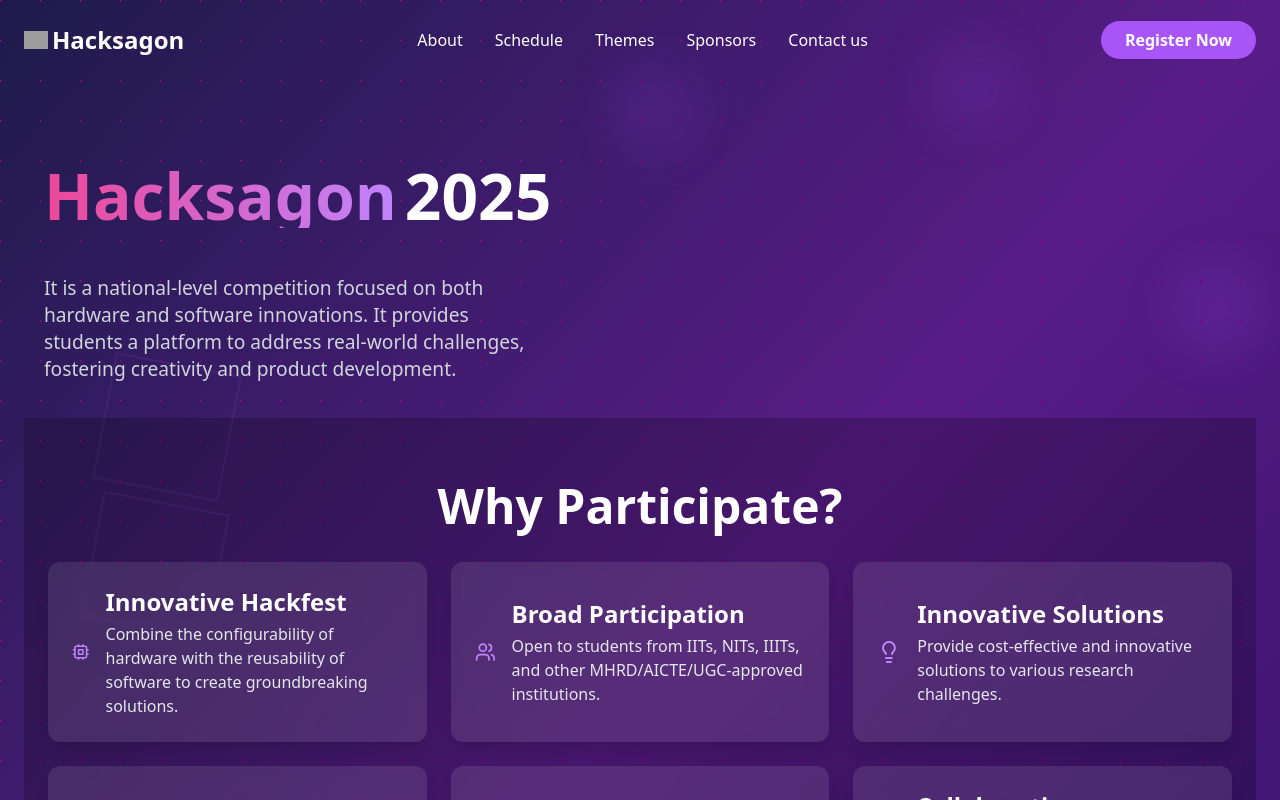
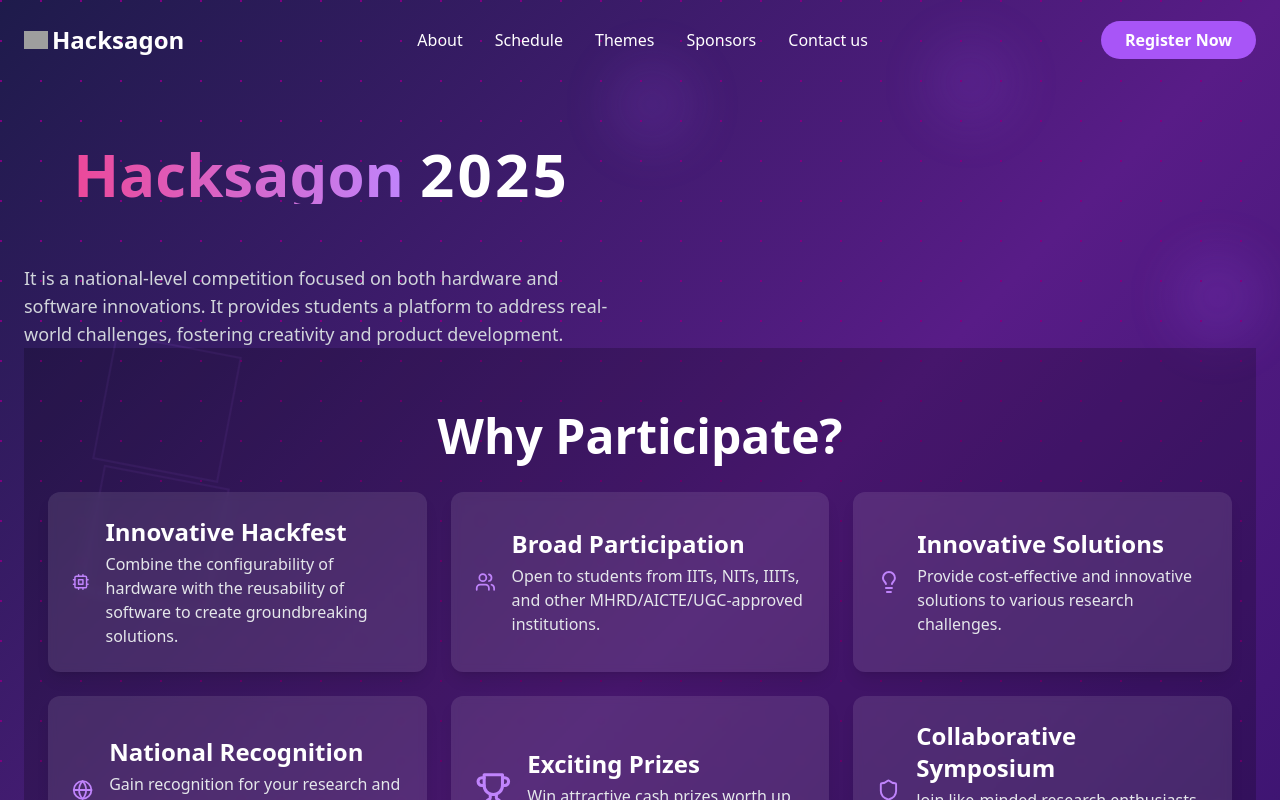
Before and after one commit to AdityaKrSingh26/Hacksagon, a React (Vite) app: page /about in a window 1280 px wide. Shown: the top 800 px of the page. Built offline with nearby package versions, Linux system fonts and the light colour scheme; grey boxes are pictures that could not be loaded.

Commit message:
done req changes

```diff
--- a/src/Pages/About/About.tsx
+++ b/src/Pages/About/About.tsx
@@ -41,18 +41,20 @@
   return (
     <div className="about-container flex flex-wrap px-4 md:px-6 py-10 md:py-16">
       <div className="about-text w-full md:w-1/2 pr-0 md:pr-6 mb-8 md:mb-0">
-  <div className="flex flex-col md:flex-row items-center justify-center md:justify-start leading-tight">
-    <h1 className="text-5xl md:text-6.5xl font-bold mb-4 md:mb-0 bg-clip-text text-transparent bg-gradient-to-r from-pink-500 to-purple-400">
-      Hacksagon
-    </h1>
-    <h1 className="text-6xl md:text-7xl font-bold typewriter-container inline-block ml-2">
-      <span className="digit block md:inline">2</span>
-      <span className="digit block md:inline">0</span>
-      <span className="digit block md:inline">2</span>
-      <span className="digit block md:inline">5</span>
-    </h1>
+      <div className="flex flex-col md:flex-row items-center justify-center leading-tight">
+  <h1 className="text-5xl md:text-6xl font-bold bg-clip-text text-transparent bg-gradient-to-r from-pink-500 to-purple-400 mb-4 md:mb-0">
+    Hacksagon
+
+  </h1>
+  <div className="digit-container flex md:md-4 md:mb-0">
+    <div className="digit text-6xl font-bold">2</div>
+    <div className="digit text-6xl font-bold">0</div>
+    <div className="digit text-6xl font-bold">2</div>
+    <div className="digit text-6xl font-bold">5</div>
   </div>
+</div>
   <p className="mt-6 md:mt-8 text-gray-300 text-base md:text-lg px-4 md:px-0">
+    <br></br>
     It is a national-level competition focused on both hardware and software innovations. It provides students a platform to address real-world challenges, fostering creativity and product development.
   </p>
 </div>
--- a/src/Pages/About/about.css
+++ b/src/Pages/About/about.css
@@ -1,55 +1,80 @@
-.about-container {
+/* General styles */
+.about-title {
   display: flex;
-    align-items: flex-start;
-    padding: 20px;
+  flex-direction: column; /* Default stack vertically */
+  align-items: center;
+  text-align: center;
 }
-  .about-text {
-    flex: 1;
-    padding: 20px;
+
+/* Adjust for screens >= 768px */
+@media (min-width: 768px) {
+  .about-title {
+    flex-direction: row; /* Align Hacksagon and 2025 horizontally */
+    align-items: center;
+    text-align: left;
+    justify-content: center; /* Center align on medium screens */
   }
-  .about-text h1 {
-    font-size: 4rem;
-    margin-bottom: 15px;
+  .digit-container {
+    gap: 0.2rem; /* Reduce space between digits for alignment */
   }
-  .about-text p {
-    font-size: 1.2em;
-    line-height: 1.4;
-    margin-bottom: 15px;
 }
-  .about-image {
-    flex: 1;
-    padding-left: 250px;
+
+/* Adjust for screens >= 960px */
+@media (min-width: 960px) {
+  .about-title {
+    flex-direction: row;
+    justify-content: flex-start; /* Align text to the left on larger screens */
   }
-  .about-image img {
-    width: 75%;
-    height: auto;
-    border-radius: 8px;
+  .digit-container {
+    margin-left: 1rem; /* Add some spacing for clarity */
   }
-  .typewriter-container {
-    display: inline-flex;
-    gap: 4px;
-    font-size: 3rem;
-    font-weight: bold;
 }
+
+/* Ensuring visibility for Hacksagon text */
+.text-hacksagon {
+  font-size: 5rem; /* Set a large default size */
+  line-height: 1.2; /* Adjust line height */
+  visibility: visible; /* Ensure text visibility */
+  white-space: nowrap; /* Prevent wrapping */
+  background-clip: text;
+  -webkit-background-clip: text;
+  color: transparent; /* Use gradient */
+}
+
+@media (min-width: 768px) and (max-width: 960px) {
+  .text-hacksagon {
+    font-size: 4rem; /* Adjust size for mid-range screens */
+    color: inherit; /* Ensure gradient or default color is used */
+    text-shadow: 0 1px 1px rgba(0, 0, 0, 0.4); /* Add shadow for better visibility */
+  }
+  .digit-container {
+    align-items: center; /* Ensure digits align properly */
+  }
+}
+
+/* Animation for 2025 digits */
 .digit {
+  display: inline-block;
+  font-size: inherit; /* Keep the size consistent */
   opacity: 0;
-    transform: translateY(20px);
-    animation: fadeIn 0.5s ease-out forwards;
+  transform: translateY(20px); /* Start position */
+  animation: digitFadeIn 0.6s ease-out forwards;
 }
 
 .digit:nth-child(1) {
-    animation-delay: 1.0s;
+  animation-delay: 0.3s;
 }
 .digit:nth-child(2) {
-    animation-delay: 2.0s;
+  animation-delay: 0.6s;
 }
 .digit:nth-child(3) {
-    animation-delay: 3.0s;
+  animation-delay: 0.9s;
 }
 .digit:nth-child(4) {
-    animation-delay: 4.0s;
+  animation-delay: 1.2s;
 }
-  @keyframes fadeIn {
+
+@keyframes digitFadeIn {
   0% {
     opacity: 0;
     transform: translateY(20px);
```
Lines whose indentation alone changed are shown as unchanged.
